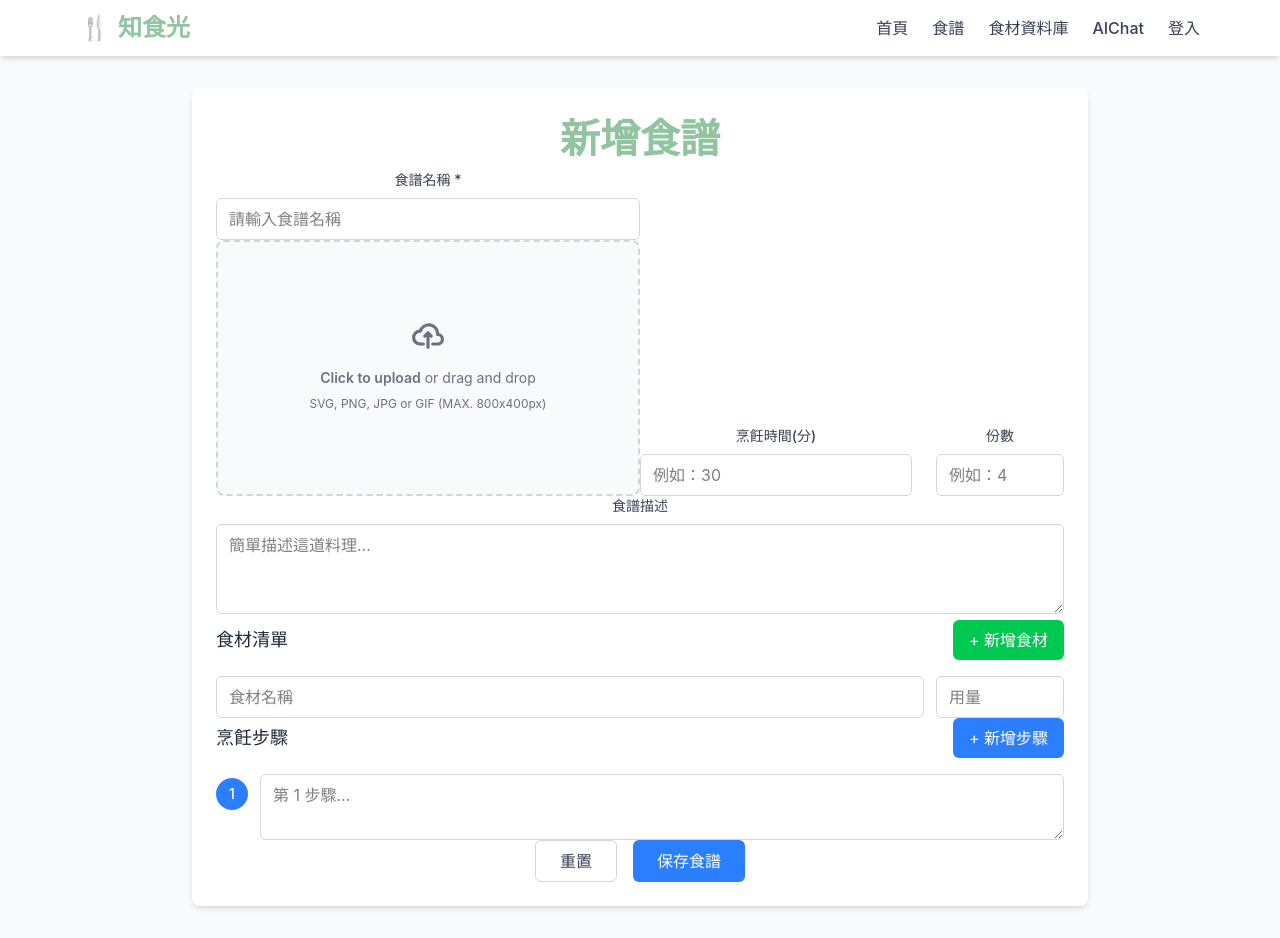
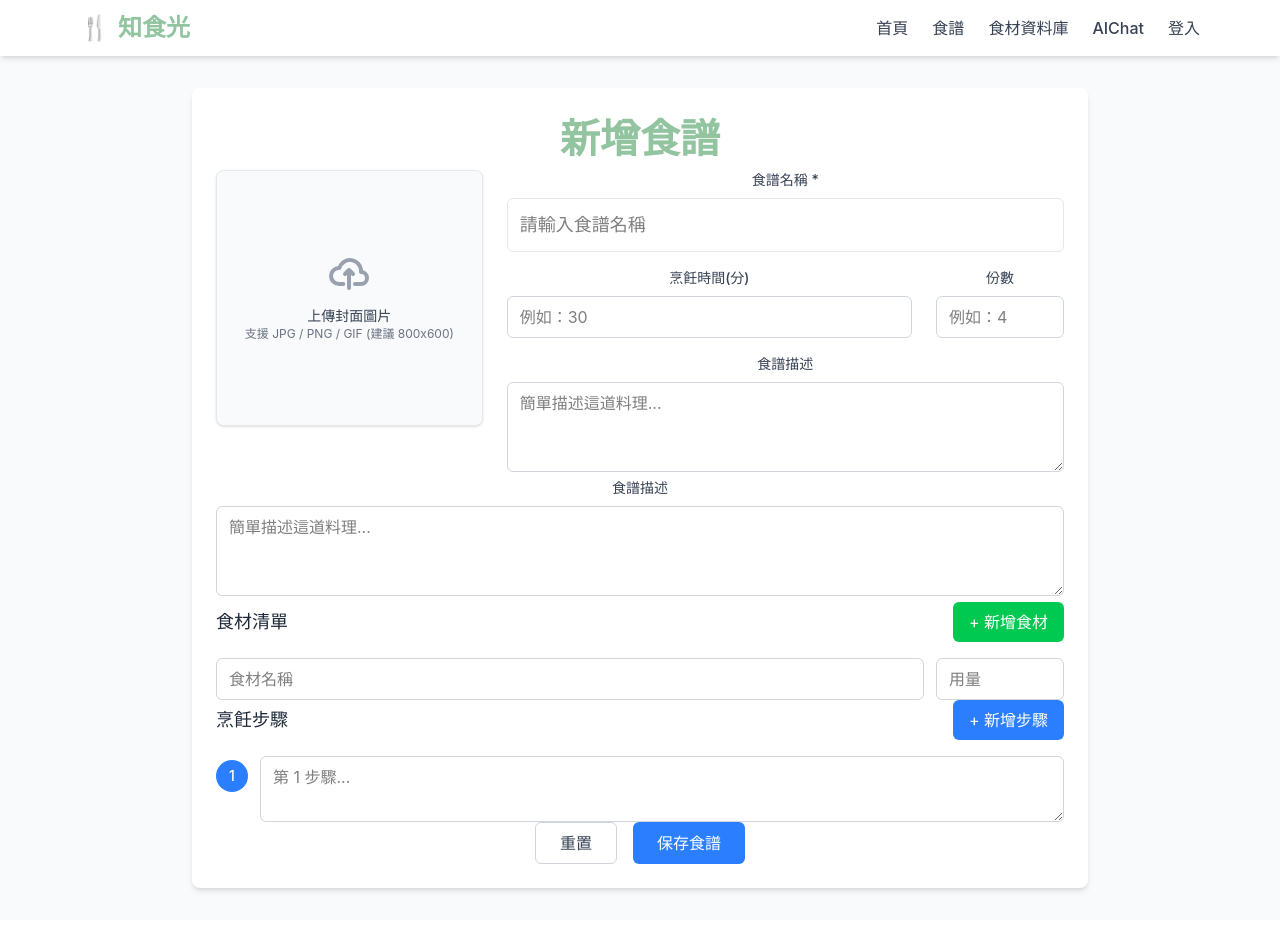
Before and after one commit to Sharon-Fu03/TimeToTasteProject, a React (Vite) app in the folder time_to_taste/: page /add-recipe in a window 1280 px wide. Built offline with nearby package versions, Linux system fonts and the light colour scheme.

Commit message:
ui調整

```diff
--- a/time_to_taste/src/AddRecipe.jsx
+++ b/time_to_taste/src/AddRecipe.jsx
@@ -164,42 +164,29 @@ function Recipe() {
 
           <form onSubmit={handleSubmit} className="">
             {/* 食譜基本資訊 */}
-            <div className="grid grid-cols-1 md:grid-cols-2 ">
-              <div className="">
-                <label className="block text-sm  font-medium text-gray-700 mb-2">
-                  食譜名稱 *
-                </label>
-                <input
-                  type="text"
-                  value={recipeName}
-                  onChange={(e) => setRecipeName(e.target.value)}
-                  className="w-full px-3 py-2 border border-gray-300 rounded-md focus:outline-none focus:ring-2 focus:ring-blue-500 focus:border-blue-500"
-                  placeholder="請輸入食譜名稱"
-                  required
-                />
-              </div>
-              <br/>
-              <div className="flex items-center justify-center w-full">
+            <div className="grid grid-cols-1 md:grid-cols-3 gap-6 items-start">
+              {/* Image column */}
+              <div className="col-span-1">
                 <div
                   role="button"
                   tabIndex={0}
                   onClick={openFilePicker}
                   onKeyDown={handleBoxKeyDown}
-                  className="flex flex-col items-center justify-center w-full h-64 border-2 border-gray-300 border-dashed rounded-lg cursor-pointer bg-gray-50 hover:bg-gray-100"
+                  className="relative w-full h-64 rounded-lg overflow-hidden border border-gray-200 bg-white shadow-sm cursor-pointer hover:shadow-md transition-shadow"
                 >
                   {coverImage ? (
                     <img
                       src={coverImage}
                       alt="cover preview"
-                      className="w-full h-full object-cover rounded-lg"
+                      className="w-full h-full object-cover"
                     />
                   ) : (
-                    <div className="flex flex-col items-center justify-center pt-5 pb-6">
-                      <svg className="w-8 h-8 mb-4 text-gray-500" aria-hidden="true" xmlns="http://www.w3.org/2000/svg" fill="none" viewBox="0 0 20 16">
+                    <div className="flex flex-col items-center justify-center h-full p-4 bg-gray-50">
+                      <svg className="w-10 h-10 mb-3 text-gray-400" aria-hidden="true" xmlns="http://www.w3.org/2000/svg" fill="none" viewBox="0 0 20 16">
                         <path stroke="currentColor" strokeLinecap="round" strokeLinejoin="round" strokeWidth="2" d="M13 13h3a3 3 0 0 0 0-6h-.025A5.56 5.56 0 0 0 16 6.5 5.5 5.5 0 0 0 5.207 5.021C5.137 5.017 5.071 5 5 5a4 4 0 0 0 0 8h2.167M10 15V6m0 0L8 8m2-2 2 2"/>
                       </svg>
-                      <p className="mb-2 text-sm text-gray-500"><span className="font-semibold">Click to upload</span> or drag and drop</p>
-                      <p className="text-xs text-gray-500">SVG, PNG, JPG or GIF (MAX. 800x400px)</p>
+                      <p className="text-sm font-medium text-gray-700">上傳封面圖片</p>
+                      <p className="text-xs text-gray-500">支援 JPG / PNG / GIF (建議 800x600)</p>
                     </div>
                   )}
 
@@ -210,18 +197,37 @@ function Recipe() {
                     className="hidden"
                     onChange={(e) => uploadImage(e.target.files?.[0])}
                   />
+
+                  {coverImage && (
+                    <div className="absolute top-2 right-2">
+                      <button
+                        type="button"
+                        onClick={(ev) => { ev.stopPropagation(); setcoverImage(''); }}
+                        className="bg-white bg-opacity-80 text-gray-700 px-2 py-1 rounded-md text-sm shadow-sm hover:bg-opacity-100"
+                      >
+                        移除
+                      </button>
+                    </div>
+                  )}
                 </div>
               </div>
-              {/* <div  className = "">
 
+              {/* Form fields column */}
+              <div className="col-span-1 md:col-span-2 space-y-4">
+                <div>
+                  <label className="block text-sm  font-medium text-gray-700 mb-2">
+                    食譜名稱 *
+                  </label>
                   <input
-                   type="file"
-                   onChange={(e) => uploadImage(e.target.files[0])}
-                   className="w-full px-3 py-2 border border-gray-300 rounded-md focus:outline-none focus:ring-2 focus:ring-blue-500 focus:border-blue-500"
+                    type="text"
+                    value={recipeName}
+                    onChange={(e) => setRecipeName(e.target.value)}
+                    className="w-full px-3 py-3 border border-gray-200 rounded-md focus:outline-none focus:ring-2 focus:ring-blue-500 focus:border-blue-500 text-lg"
+                    placeholder="請輸入食譜名稱"
+                    required
                   />
-                  {coverImage && <img src={coverImage} alt="cover" className="w-32 h-32 object-cover" />}
+                </div>
 
-              </div>  */}
                 <div className="flex flex-col md:flex-row md:items-end md:gap-6">
                   <div className="flex-1">
                     <label className="block text-sm font-medium text-gray-700 mb-2">
@@ -236,7 +242,7 @@ function Recipe() {
                     />
                   </div>
 
-                <div className="w-40 md:w-32">
+                  <div className="w-40 md:w-32 mt-3 md:mt-0">
                     <label className="block text-sm font-medium text-gray-700 mb-2">
                       份數
                     </label>
@@ -246,6 +252,20 @@ function Recipe() {
                       onChange={(e) => setServings(e.target.value)}
                       className="w-full px-3 py-2 border border-gray-300 rounded-md focus:outline-none focus:ring-2 focus:ring-blue-500 focus:border-blue-500"
                       placeholder="例如：4"
+                    />
+                  </div>
+                </div>
+
+                <div>
+                  <label className="block text-sm font-medium text-gray-700 mb-2">
+                    食譜描述
+                  </label>
+                  <textarea
+                    value={description}
+                    onChange={(e) => setDescription(e.target.value)}
+                    className="w-full px-3 py-2 border border-gray-300 rounded-md focus:outline-none focus:ring-2 focus:ring-blue-500 focus:border-blue-500"
+                    rows="3"
+                    placeholder="簡單描述這道料理..."
                   />
                 </div>
               </div>
```
Lines whose indentation alone changed are shown as unchanged.
